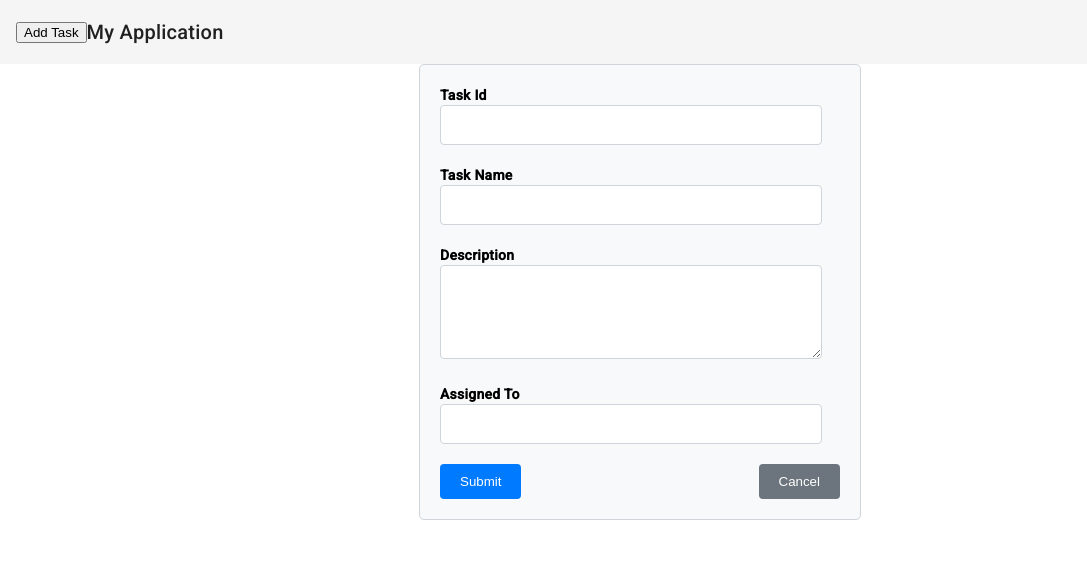
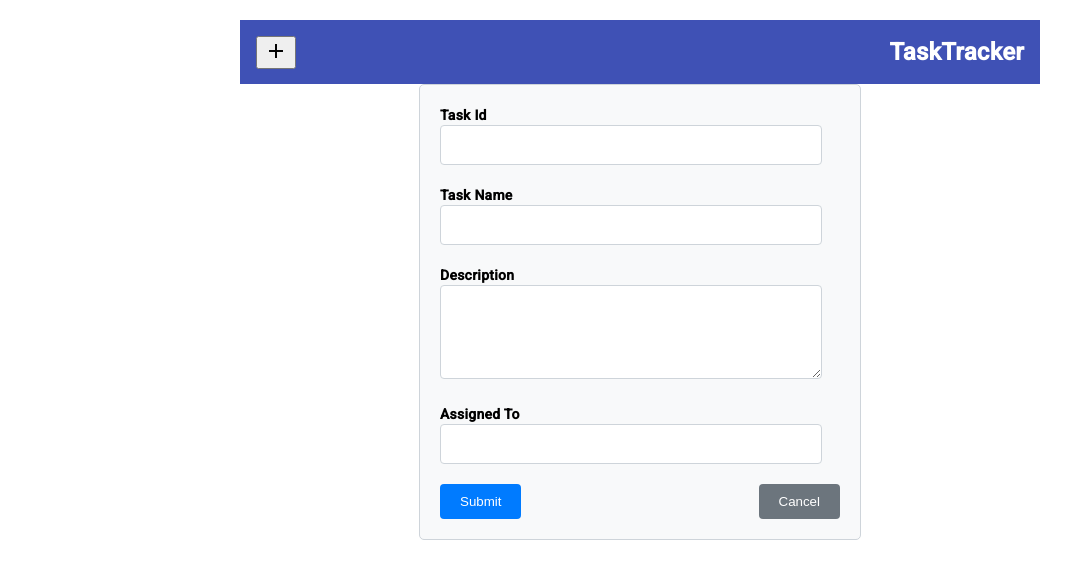
Before and after one commit to Sunless19/Tasktracker, an Angular app in the folder tasktracker/: page /add in a window 1280 px wide. Shown: the top 578 px of the page, without its empty margins (0-1087 px from the left). Built offline with nearby package versions, Linux system fonts and the light colour scheme.

Commit message:
Frontend aesthetics

```diff
--- a/tasktracker/src/app/app.component.html
+++ b/tasktracker/src/app/app.component.html
@@ -1,8 +1,9 @@
-
-<div>
-  <mat-toolbar>
-    <button mat-button routerLink="/add">Add Task</button>
-    <span>My Application</span>
+<div class="container">
+  <mat-toolbar color="primary">
+    <button mat-icon-button routerLink="/add">
+      <mat-icon>add</mat-icon>
+    </button>
+    <span class="title">TaskTracker</span>
   </mat-toolbar>
   <router-outlet></router-outlet>
 </div>
--- a/tasktracker/src/app/app.component.scss
+++ b/tasktracker/src/app/app.component.scss
@@ -0,0 +1,17 @@
+.container {
+    max-width: 800px;
+    margin: 0 auto;
+    padding: 20px;
+  }
+
+  mat-toolbar {
+    display: flex;
+    justify-content: space-between;
+    align-items: center;
+  }
+
+  .title {
+    font-size: 24px;
+    font-weight: bold;
+    color: white;
+  }
--- a/tasktracker/src/app/app.component.ts
+++ b/tasktracker/src/app/app.component.ts
@@ -3,12 +3,13 @@ import { RouterOutlet } from '@angular/router';
 import {MatToolbarModule} from '@angular/material/toolbar';
 import { TasksViewComponent } from './tasks-view/tasks-view.component';
 import { RouterModule } from '@angular/router';
+import { MatIcon } from '@angular/material/icon';
 
 
 @Component({
   selector: 'app-root',
   standalone: true,
-  imports: [RouterOutlet, MatToolbarModule, TasksViewComponent, RouterModule],
+  imports: [RouterOutlet, MatToolbarModule, TasksViewComponent, RouterModule,MatIcon],
   templateUrl: './app.component.html',
   styleUrl: './app.component.scss',
 })
--- a/tasktracker/src/app/tasks-view/tasks-view.component.scss
+++ b/tasktracker/src/app/tasks-view/tasks-view.component.scss
@@ -1,8 +1,14 @@
-.task-columns {
-    display: flex;
-  }
+.view-buttons {
+  display: flex;
+  justify-content: center;
+  margin-bottom: 20px;
+}
 
-  .task-column {
-    flex: 1;
-    margin: 10px;
-  }
+.view-buttons button {
+  margin: 0 10px;
+}
+
+.task-container {
+  margin: 0 auto;
+  max-width: 800px;
+}
```
